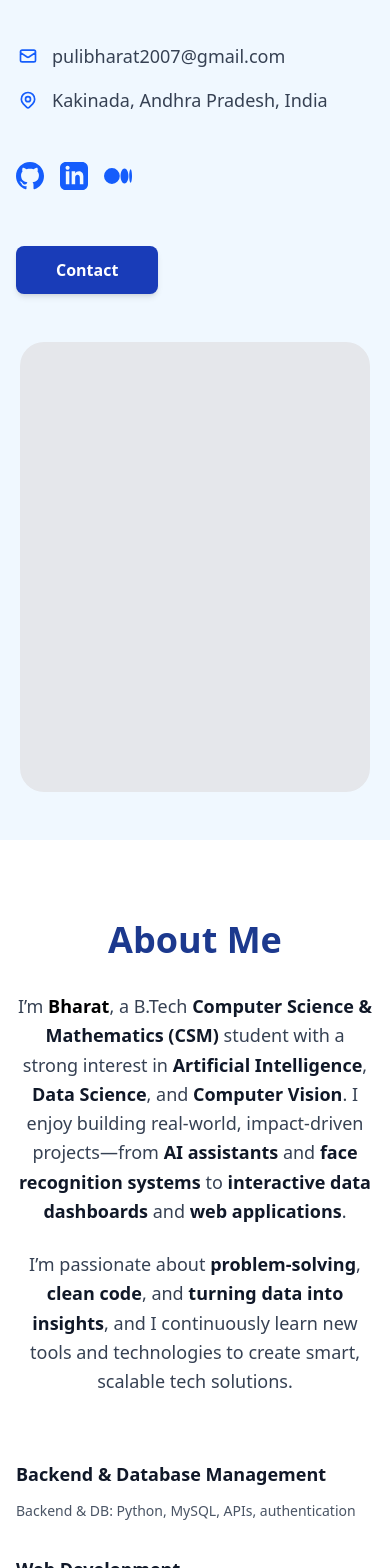
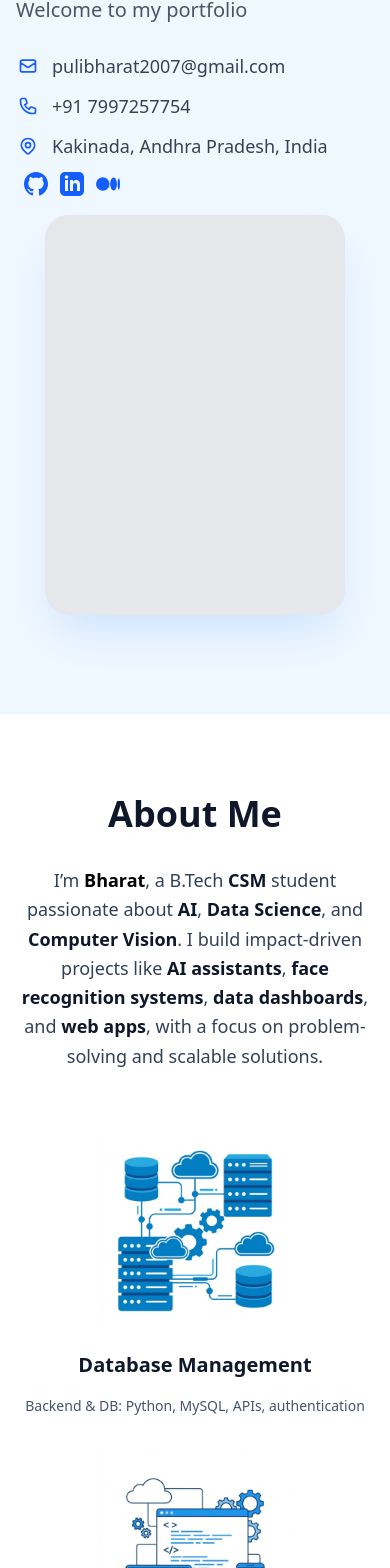
Before and after one commit to pulibharat/portfolio, a Next.js app: page / in a window 390 px wide. Shown: the part 258-1826 px from the top of the page. Built offline with nearby package versions, Linux system fonts and the light colour scheme.

Commit message:
Refine Hero actions: remove button, move social icons inline

```diff
--- a/package.json
+++ b/package.json
@@ -9,6 +9,7 @@
     "lint": "eslint"
   },
   "dependencies": {
+    "framer-motion": "^12.29.0",
     "next": "16.1.4",
     "react": "19.2.3",
     "react-dom": "19.2.3"
--- a/src/components/About.tsx
+++ b/src/components/About.tsx
@@ -1,47 +1,79 @@
 'use client';
+
+import { motion } from 'framer-motion';
 
 export default function About() {
   const experiences = [
     {
-      title: 'Backend & Database Management',
+      title: 'Database Management',
       description: 'Backend & DB: Python, MySQL, APIs, authentication',
+      image: '/assets/about/backend.png',
     },
     {
       title: 'Web Development',
       description: 'Web Dev: HTML, CSS, JavaScript, Python',
+      image: '/assets/about/web-dev.png',
     },
     {
-      title: 'Artificial Intelligence & Computer Vision',
+      title: 'AI & Computer Vision',
       description: 'AI & CV: Python, OpenCV, face recognition',
+      image: '/assets/about/ai-vision.png',
     },
     {
       title: 'Data Science & Analytics',
       description: 'Data Science: Streamlit, Plotly, data analysis',
+      image: '/assets/about/data-science.png',
     },
   ];
 
   return (
     <section id="about" className="py-20 bg-white px-4 sm:px-6 lg:px-8">
       <div className="max-w-7xl mx-auto">
-        <h2 className="text-4xl font-bold text-blue-900 mb-8 text-center">About Me</h2>
+        <motion.h2
+          initial={{ opacity: 0, y: 20 }}
+          whileInView={{ opacity: 1, y: 0 }}
+          viewport={{ once: true }}
+          transition={{ duration: 0.5 }}
+          className="text-4xl font-bold text-slate-900 mb-8 text-center"
+        >
+          About Me
+        </motion.h2>
 
-        <div className="max-w-4xl mx-auto text-center mb-16 space-y-6">
-          <p className="text-lg text-gray-700 leading-relaxed font-medium">
-            I’m <span className="font-bold text-black">Bharat</span>, a B.Tech <span className="font-bold text-gray-900">Computer Science & Mathematics (CSM)</span> student with a strong interest in <span className="font-bold text-gray-900">Artificial Intelligence</span>, <span className="font-bold text-gray-900">Data Science</span>, and <span className="font-bold text-gray-900">Computer Vision</span>. I enjoy building real-world, impact-driven projects—from <span className="font-bold text-gray-900">AI assistants</span> and <span className="font-bold text-gray-900">face recognition systems</span> to <span className="font-bold text-gray-900">interactive data dashboards</span> and <span className="font-bold text-gray-900">web applications</span>.
+        <motion.div
+          initial={{ opacity: 0, y: 20 }}
+          whileInView={{ opacity: 1, y: 0 }}
+          viewport={{ once: true }}
+          transition={{ delay: 0.2, duration: 0.5 }}
+          className="max-w-4xl mx-auto text-center mb-16 space-y-6"
+        >
+          <p className="text-lg text-slate-700 leading-relaxed font-medium">
+            I’m <span className="font-bold text-black">Bharat</span>, a B.Tech <span className="font-bold text-slate-900">CSM</span> student passionate about <span className="font-bold text-slate-900">AI</span>, <span className="font-bold text-slate-900">Data Science</span>, and <span className="font-bold text-slate-900">Computer Vision</span>. I build impact-driven projects like <span className="font-bold text-slate-900">AI assistants</span>, <span className="font-bold text-slate-900">face recognition systems</span>, <span className="font-bold text-slate-900">data dashboards</span>, and <span className="font-bold text-slate-900">web apps</span>, with a focus on problem-solving and scalable solutions.
           </p>
-          <p className="text-lg text-gray-700 leading-relaxed font-medium">
-            I’m passionate about <span className="font-bold text-gray-900">problem-solving</span>, <span className="font-bold text-gray-900">clean code</span>, and <span className="font-bold text-gray-900">turning data into insights</span>, and I continuously learn new tools and technologies to create smart, scalable tech solutions.
-          </p>
-        </div>
+        </motion.div>
 
         <div className="grid grid-cols-1 md:grid-cols-2 lg:grid-cols-4 gap-8">
           {experiences.map((exp, index) => (
-            <div key={index} className="flex flex-col text-left group">
-              <h3 className="text-lg font-bold text-gray-900 mb-3">{exp.title}</h3>
-              <p className="text-sm text-gray-600 leading-relaxed">
+            <motion.div
+              key={index}
+              initial={{ opacity: 0, y: 20 }}
+              whileInView={{ opacity: 1, y: 0 }}
+              viewport={{ once: true }}
+              transition={{ delay: index * 0.1, duration: 0.5 }}
+              whileHover={{ y: -10 }}
+              className="flex flex-col items-center text-center group"
+            >
+              <div className="w-48 h-48 mb-6 transition-transform duration-300">
+                <img
+                  src={exp.image}
+                  alt={exp.title}
+                  className="w-full h-full object-contain"
+                />
+              </div>
+              <h3 className="text-xl font-bold text-slate-900 mb-4">{exp.title}</h3>
+              <p className="text-sm text-slate-600 leading-relaxed">
                 {exp.description}
               </p>
-            </div>
+            </motion.div>
           ))}
         </div>
       </div>
--- a/src/components/Contact.tsx
+++ b/src/components/Contact.tsx
@@ -18,20 +18,20 @@ export default function Contact() {
   };
 
   return (
-    <section id="contact" className="py-20 bg-white px-4 sm:px-6 lg:px-8">
+    <section id="contact" className="py-20 bg-slate-50 px-4 sm:px-6 lg:px-8">
       <div className="max-w-4xl mx-auto">
-        <h2 className="text-4xl font-bold text-gray-900 mb-4 text-center">Get In Touch</h2>
-        <p className="text-lg text-gray-600 text-center mb-12">
+        <h2 className="text-4xl font-bold text-slate-900 mb-4 text-center">Get In Touch</h2>
+        <p className="text-lg text-slate-600 text-center mb-12">
           Feel free to reach out by filling the form below.
         </p>
         <form
           action="https://formspree.io/f/xwvoepaa"
           method="POST"
-          className="bg-gray-50 p-8 rounded-lg shadow-md"
+          className="bg-white p-8 rounded-lg shadow-sm border border-slate-200"
         >
           <div className="grid grid-cols-1 md:grid-cols-2 gap-6 mb-6">
             <div>
-              <label htmlFor="name" className="block text-gray-700 font-semibold mb-2">
+              <label htmlFor="name" className="block text-slate-700 font-semibold mb-2">
                 Your Name
               </label>
               <input
@@ -41,12 +41,12 @@ export default function Contact() {
                 value={formData.name}
                 onChange={handleChange}
                 required
-                className="w-full px-4 py-2 border border-gray-300 rounded-lg focus:outline-none focus:ring-2 focus:ring-blue-600 text-gray-900"
+                className="w-full px-4 py-2 border border-slate-300 rounded-lg focus:outline-none focus:ring-2 focus:ring-blue-600 text-slate-900 bg-slate-50"
                 placeholder="John Doe"
               />
             </div>
             <div>
-              <label htmlFor="email" className="block text-gray-700 font-semibold mb-2">
+              <label htmlFor="email" className="block text-slate-700 font-semibold mb-2">
                 Your Email
               </label>
               <input
@@ -56,13 +56,13 @@ export default function Contact() {
                 value={formData.email}
                 onChange={handleChange}
                 required
-                className="w-full px-4 py-2 border border-gray-300 rounded-lg focus:outline-none focus:ring-2 focus:ring-blue-600 text-gray-900"
+                className="w-full px-4 py-2 border border-slate-300 rounded-lg focus:outline-none focus:ring-2 focus:ring-blue-600 text-slate-900 bg-slate-50"
                 placeholder="john@example.com"
               />
             </div>
           </div>
           <div className="mb-6">
-            <label htmlFor="message" className="block text-gray-700 font-semibold mb-2">
+            <label htmlFor="message" className="block text-slate-700 font-semibold mb-2">
               Message
             </label>
             <textarea
@@ -72,13 +72,13 @@ export default function Contact() {
               onChange={handleChange}
               required
               rows={5}
-              className="w-full px-4 py-2 border border-gray-300 rounded-lg focus:outline-none focus:ring-2 focus:ring-blue-600 text-gray-900"
+              className="w-full px-4 py-2 border border-slate-300 rounded-lg focus:outline-none focus:ring-2 focus:ring-blue-600 text-slate-900 bg-slate-50"
               placeholder="Your message here..."
             ></textarea>
           </div>
           <button
             type="submit"
-            className="w-full px-8 py-3 text-white font-semibold rounded-lg transition-colors bg-blue-600 hover:bg-blue-700"
+            className="w-full px-8 py-3 text-white font-semibold rounded-lg transition-colors bg-blue-700 hover:bg-blue-800 shadow-md"
           >
             Send Message
           </button>
--- a/src/components/Footer.tsx
+++ b/src/components/Footer.tsx
@@ -2,9 +2,9 @@
 
 export default function Footer() {
   return (
-    <footer className="bg-white border-t border-gray-100 py-8 px-4 sm:px-6 lg:px-8">
+    <footer className="bg-white border-t border-slate-100 py-8 px-4 sm:px-6 lg:px-8">
       <div className="max-w-6xl mx-auto text-center">
-        <p className="text-gray-500 text-sm font-medium">
+        <p className="text-slate-500 text-sm font-medium">
           &copy; 2026 Puli Bharat. All rights reserved.
         </p>
       </div>
--- a/src/components/Header.tsx
+++ b/src/components/Header.tsx
@@ -1,6 +1,7 @@
 'use client';
 
 import { useState } from 'react';
+import { motion } from 'framer-motion';
 
 export default function Header() {
   const [isMenuOpen, setIsMenuOpen] = useState(false);
@@ -14,13 +15,17 @@ export default function Header() {
     { label: 'Education', href: '#education' },
     { label: 'Certifications', href: '#certifications' },
     { label: 'Achievements', href: '#achievements' },
-    { label: 'Contact', href: '#contact' },
   ];
 
   return (
-    <header className="bg-white shadow-sm sticky top-0 z-50">
+    <motion.header
+      initial={{ y: -100 }}
+      animate={{ y: 0 }}
+      transition={{ duration: 0.5 }}
+      className="bg-white/80 backdrop-blur-md shadow-sm sticky top-0 z-50 transition-all"
+    >
       <nav className="max-w-7xl mx-auto px-4 sm:px-6 lg:px-8 py-4 flex items-center justify-between">
-        <div className="text-2xl font-bold text-blue-600">Puli Bharat</div>
+        <div className="text-2xl font-bold text-blue-700">Puli Bharat</div>
 
         {/* Desktop Menu */}
         <div className="hidden md:flex items-center gap-8">
@@ -28,7 +33,7 @@ export default function Header() {
             <a
               key={link.label}
               href={link.href}
-              className="text-gray-700 hover:text-blue-600 transition-colors font-medium text-sm"
+              className="text-slate-600 hover:text-blue-700 transition-colors font-medium text-sm"
             >
               {link.label}
             </a>
@@ -40,21 +45,21 @@ export default function Header() {
           className="md:hidden flex flex-col gap-1"
           onClick={() => setIsMenuOpen(!isMenuOpen)}
         >
-          <span className="w-6 h-0.5 bg-gray-900"></span>
-          <span className="w-6 h-0.5 bg-gray-900"></span>
-          <span className="w-6 h-0.5 bg-gray-900"></span>
+          <span className="w-6 h-0.5 bg-slate-900"></span>
+          <span className="w-6 h-0.5 bg-slate-900"></span>
+          <span className="w-6 h-0.5 bg-slate-900"></span>
         </button>
       </nav>
 
       {/* Mobile Menu */}
       {isMenuOpen && (
-        <div className="md:hidden bg-white border-t">
+        <div className="md:hidden bg-white border-t border-slate-100">
           <div className="px-4 py-4 space-y-2">
             {navLinks.map((link) => (
               <a
                 key={link.label}
                 href={link.href}
-                className="block text-gray-700 hover:text-blue-600 py-2 font-medium"
+                className="block text-slate-600 hover:text-blue-700 py-2 font-medium"
                 onClick={() => setIsMenuOpen(false)}
               >
                 {link.label}
@@ -63,6 +68,6 @@ export default function Header() {
           </div>
         </div>
       )}
-    </header>
+    </motion.header>
   );
 }
--- a/src/components/Hero.tsx
+++ b/src/components/Hero.tsx
@@ -1,27 +1,54 @@
 'use client';
+
+import { motion } from 'framer-motion';
 
 export default function Hero() {
   return (
-    <section id="home" className="min-h-screen bg-[#F0F8FF] flex items-center px-4 sm:px-8 lg:px-16 py-12">
-      <div className="max-w-7xl mx-auto w-full grid grid-cols-1 lg:grid-cols-2 gap-12 lg:gap-20 items-center">
+    <section id="home" className="min-h-screen bg-[#F0F8FF] flex items-center px-4 sm:px-6 lg:px-8 pt-4 pb-20 mt-16 lg:mt-0">
+      <div className="max-w-7xl mx-auto w-full grid grid-cols-1 lg:grid-cols-2 gap-8 lg:gap-12 items-center">
         {/* Left Content */}
-        <div className="flex flex-col space-y-8">
+        <motion.div
+          initial={{ opacity: 0, x: -50 }}
+          animate={{ opacity: 1, x: 0 }}
+          transition={{ duration: 0.8 }}
+          className="flex flex-col space-y-5"
+        >
           {/* Headings */}
           {/* Greeting */}
           <div className="space-y-2">
-            <h2 className="text-3xl lg:text-4xl font-bold text-blue-900 tracking-tight">
+            <motion.h2
+              initial={{ opacity: 0, y: 20 }}
+              animate={{ opacity: 1, y: 0 }}
+              transition={{ delay: 0.2, duration: 0.5 }}
+              className="text-3xl lg:text-4xl font-bold text-blue-900 tracking-tight"
+            >
               Hello,
-            </h2>
-            <h1 className="text-5xl lg:text-6xl font-bold text-blue-900 tracking-tight">
+            </motion.h2>
+            <motion.h1
+              initial={{ opacity: 0, y: 20 }}
+              animate={{ opacity: 1, y: 0 }}
+              transition={{ delay: 0.4, duration: 0.5 }}
+              className="text-5xl lg:text-6xl font-bold text-blue-900 tracking-tight"
+            >
               I'm Puli Bharat
-            </h1>
-            <p className="text-gray-600 text-xl font-medium pt-1">
+            </motion.h1>
+            <motion.p
+              initial={{ opacity: 0, y: 20 }}
+              animate={{ opacity: 1, y: 0 }}
+              transition={{ delay: 0.6, duration: 0.5 }}
+              className="text-gray-600 text-xl font-medium pt-1"
+            >
               Welcome to my portfolio
-            </p>
+            </motion.p>
           </div>
 
           {/* Contact Info */}
-          <div className="space-y-4 pt-6">
+          <motion.div
+            initial={{ opacity: 0 }}
+            animate={{ opacity: 1 }}
+            transition={{ delay: 0.8 }}
+            className="space-y-3 pt-2"
+          >
             <div className="flex items-center gap-3 group">
               <div className="w-6 h-6 flex items-center justify-center text-blue-600">
                 <svg className="w-5 h-5" fill="none" stroke="currentColor" viewBox="0 0 24 24" strokeWidth="2">
@@ -30,7 +57,17 @@ export default function Hero() {
               </div>
               <span className="text-gray-700 text-lg font-medium">pulibharat2007@gmail.com</span>
             </div>
+
             <div className="flex items-center gap-3 group">
+              <div className="w-6 h-6 flex items-center justify-center text-blue-600">
+                 <svg className="w-5 h-5" fill="none" stroke="currentColor" viewBox="0 0 24 24" strokeWidth="2">
+                  <path strokeLinecap="round" strokeLinejoin="round" d="M3 5a2 2 0 012-2h3.28a1 1 0 01.948.684l1.498 4.493a1 1 0 01-.502 1.21l-2.257 1.13a11.042 11.042 0 005.516 5.516l1.13-2.257a1 1 0 011.21-.502l4.493 1.498a1 1 0 01.684.949V19a2 2 0 01-2 2h-1C9.716 21 3 14.284 3 6V5z" />
+                </svg>
+              </div>
+              <span className="text-gray-700 text-lg font-medium">+91 7997257754</span>
+            </div>
+
+            <div className="flex items-center gap-3 group flex-wrap">
               <div className="w-6 h-6 flex items-center justify-center text-blue-600">
                  <svg className="w-5 h-5" fill="none" stroke="currentColor" viewBox="0 0 24 24" strokeWidth="2">
                   <path strokeLinecap="round" strokeLinejoin="round" d="M17.657 16.657L13.414 20.9a1.998 1.998 0 01-2.827 0l-4.244-4.243a8 8 0 1111.314 0z" />
@@ -38,45 +75,44 @@ export default function Hero() {
                 </svg>
               </div>
               <span className="text-gray-700 text-lg font-medium">Kakinada, Andhra Pradesh, India</span>
+
+              {/* Social Icons moved here */}
+              <div className="flex gap-3 ml-2">
+                <motion.a whileHover={{ scale: 1.2 }} href="https://github.com/pulibharat" target="_blank" rel="noopener noreferrer" className="text-blue-600">
+                  <svg className="w-6 h-6" fill="currentColor" viewBox="0 0 24 24">
+                    <path d="M12 0c-6.626 0-12 5.373-12 12 0 5.302 3.438 9.8 8.207 11.387.599.111.793-.261.793-.577v-2.234c-3.338.726-4.033-1.416-4.033-1.416-.546-1.387-1.333-1.756-1.333-1.756-1.089-.745.083-.729.083-.729 1.205.084 1.839 1.237 1.839 1.237 1.07 1.834 2.807 1.304 3.492.997.107-.775.418-1.305.762-1.604-2.665-.305-5.467-1.334-5.467-5.931 0-1.311.469-2.381 1.236-3.221-.124-.303-.535-1.524.117-3.176 0 0 1.008-.322 3.301 1.23.957-.266 1.983-.399 3.003-.404 1.02.005 2.047.138 3.006.404 2.291-1.552 3.297-1.23 3.297-1.23.653 1.653.242 2.874.118 3.176.77.84 1.235 1.911 1.235 3.221 0 4.609-2.807 5.624-5.479 5.921.43.372.823 1.102.823 2.222v 3.293c0 .319.192.694.801.576 4.765-1.589 8.199-6.086 8.199-11.386 0-6.627-5.373-12-12-12z"></path>
+                  </svg>
+                </motion.a>
+                <motion.a whileHover={{ scale: 1.2 }} href="https://linkedin.com" target="_blank" rel="noopener noreferrer" className="text-blue-600">
+                  <svg className="w-6 h-6" fill="currentColor" viewBox="0 0 24 24">
+                    <path d="M19 0h-14c-2.761 0-5 2.239-5 5v14c0 2.761 2.239 5 5 5h14c2.762 0 5-2.239 5-5v-14c0-2.761-2.238-5-5-5zm-11 19h-3v-11h3v11zm-1.5-12.268c-.966 0-1.75-.79-1.75-1.764s.784-1.764 1.75-1.764 1.75.79 1.75 1.764-.783 1.764-1.75 1.764zm13.5 12.268h-3v-5.604c0-3.368-4-3.113-4 0v5.604h-3v-11h3v1.765c1.396-2.586 7-2.777 7 2.476v6.759z"/>
+                  </svg>
+                </motion.a>
+                <motion.a whileHover={{ scale: 1.2 }} href="https://medium.com/@pulibharat" target="_blank" rel="noopener noreferrer" className="text-blue-600">
+                  <svg className="w-6 h-6" fill="currentColor" viewBox="0 0 24 24">
+                     <path d="M13.54 12a6.8 6.8 0 01-6.77 6.82A6.8 6.8 0 010 12a6.8 6.8 0 016.77-6.82A6.8 6.8 0 0113.54 12zM20.96 12c0 3.54-1.51 6.42-3.38 6.42-1.87 0-3.39-2.88-3.39-6.42s1.52-6.42 3.39-6.42 3.38 2.88 3.38 6.42M24 12c0 3.17-.53 5.75-1.19 5.75-.66 0-1.19-2.58-1.19-5.75s.53-5.75 1.19-5.75C23.47 6.25 24 8.83 24 12z"/>
+                  </svg>
+                </motion.a>
+              </div>
             </div>
-          </div>
-
-          {/* Social Icons */}
-          <div className="flex gap-4 pt-4">
-            <a href="https://github.com/pulibharat" target="_blank" rel="noopener noreferrer" className="text-blue-600 hover:scale-110 transition-transform">
-              <svg className="w-7 h-7" fill="currentColor" viewBox="0 0 24 24">
-                <path d="M12 0c-6.626 0-12 5.373-12 12 0 5.302 3.438 9.8 8.207 11.387.599.111.793-.261.793-.577v-2.234c-3.338.726-4.033-1.416-4.033-1.416-.546-1.387-1.333-1.756-1.333-1.756-1.089-.745.083-.729.083-.729 1.205.084 1.839 1.237 1.839 1.237 1.07 1.834 2.807 1.304 3.492.997.107-.775.418-1.305.762-1.604-2.665-.305-5.467-1.334-5.467-5.931 0-1.311.469-2.381 1.236-3.221-.124-.303-.535-1.524.117-3.176 0 0 1.008-.322 3.301 1.23.957-.266 1.983-.399 3.003-.404 1.02.005 2.047.138 3.006.404 2.291-1.552 3.297-1.23 3.297-1.23.653 1.653.242 2.874.118 3.176.77.84 1.235 1.911 1.235 3.221 0 4.609-2.807 5.624-5.479 5.921.43.372.823 1.102.823 2.222v 3.293c0 .319.192.694.801.576 4.765-1.589 8.199-6.086 8.199-11.386 0-6.627-5.373-12-12-12z"></path>
-              </svg>
-            </a>
-            <a href="https://linkedin.com" target="_blank" rel="noopener noreferrer" className="text-blue-600 hover:scale-110 transition-transform">
-              <svg className="w-7 h-7" fill="currentColor" viewBox="0 0 24 24">
-                <path d="M19 0h-14c-2.761 0-5 2.239-5 5v14c0 2.761 2.239 5 5 5h14c2.762 0 5-2.239 5-5v-14c0-2.761-2.238-5-5-5zm-11 19h-3v-11h3v11zm-1.5-12.268c-.966 0-1.75-.79-1.75-1.764s.784-1.764 1.75-1.764 1.75.79 1.75 1.764-.783 1.764-1.75 1.764zm13.5 12.268h-3v-5.604c0-3.368-4-3.113-4 0v5.604h-3v-11h3v1.765c1.396-2.586 7-2.777 7 2.476v6.759z"/>
-              </svg>
-            </a>
-            <a href="https://medium.com/@pulibharat" target="_blank" rel="noopener noreferrer" className="text-blue-600 hover:scale-110 transition-transform">
-              <svg className="w-7 h-7" fill="currentColor" viewBox="0 0 24 24">
-                 <path d="M13.54 12a6.8 6.8 0 01-6.77 6.82A6.8 6.8 0 010 12a6.8 6.8 0 016.77-6.82A6.8 6.8 0 0113.54 12zM20.96 12c0 3.54-1.51 6.42-3.38 6.42-1.87 0-3.39-2.88-3.39-6.42s1.52-6.42 3.39-6.42 3.38 2.88 3.38 6.42M24 12c0 3.17-.53 5.75-1.19 5.75-.66 0-1.19-2.58-1.19-5.75s.53-5.75 1.19-5.75C23.47 6.25 24 8.83 24 12z"/>
-              </svg>
-            </a>
-          </div>
-
-          {/* CTA Button */}
-          <div className="pt-6">
-            <a
-              href="#contact"
-              className="inline-block px-10 py-3 bg-blue-800 text-white font-semibold rounded-lg hover:bg-blue-900 transition-all shadow-md hover:shadow-lg"
-            >
-              Contact
-            </a>
-          </div>
-        </div>
+          </motion.div>
+        </motion.div>
 
         {/* Right Image Placeholder */}
-        <div className="flex justify-center lg:justify-end">
-          <div className="w-[350px] h-[450px] bg-gray-200 rounded-3xl shadow-none">
+        <motion.div
+          initial={{ opacity: 0, scale: 0.8 }}
+          animate={{ opacity: 1, scale: 1, y: [0, -20, 0] }}
+          transition={{
+            opacity: { duration: 0.8 },
+            scale: { duration: 0.8 },
+            y: { duration: 4, repeat: Infinity, ease: "easeInOut" }
+          }}
+          className="flex justify-center lg:justify-end"
+        >
+          <div className="w-[300px] h-[400px] bg-gray-200 rounded-3xl shadow-2xl shadow-blue-500/20">
              {/* Empty placeholder box as requested */}
           </div>
-        </div>
+        </motion.div>
       </div>
     </section>
   );
```
Also changed, not shown: src/components/Achievements.tsx (+10 -10 lines), src/components/Certifications.tsx (+37 -13 lines), src/components/Education.tsx (+5 -5 lines), src/components/Experience.tsx (+8 -8 lines), src/components/Projects.tsx (+10 -10 lines), src/components/Skills.tsx (+33 -16 lines), 1 other file (tests, documents, lock files or other folders).
